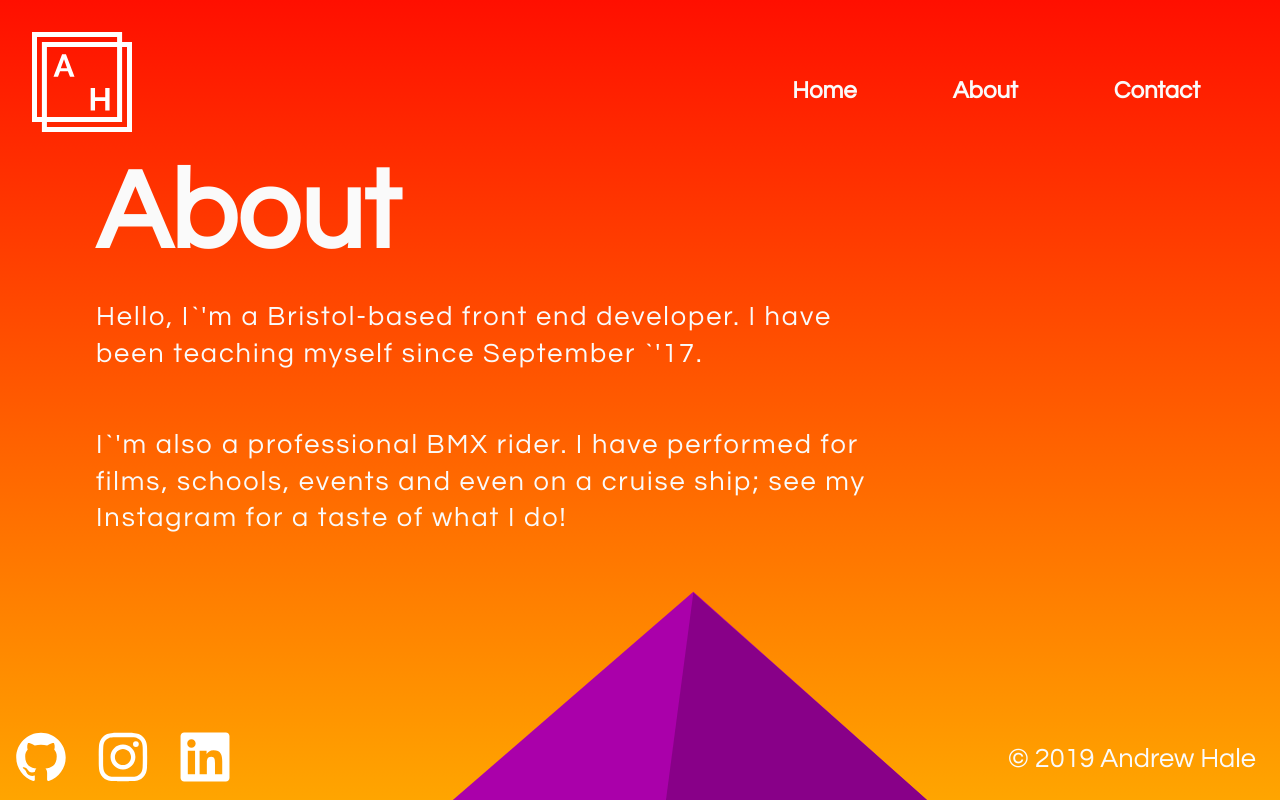
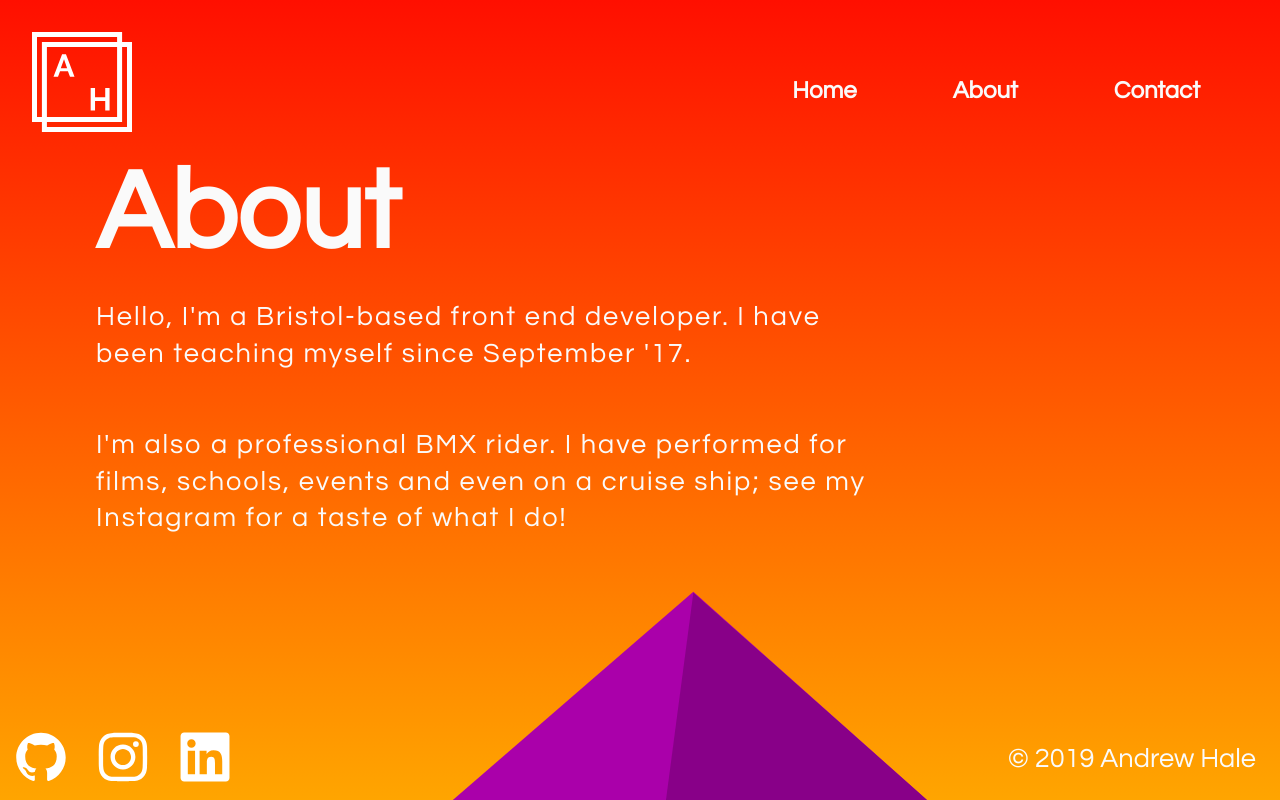
Before and after one commit to andrewghale/website, a React (Create React App) app: page /about in a window 1280 px wide. Built offline with nearby package versions, Linux system fonts and the light colour scheme; the HTML template or start-up script is replaced by a standard one.

Commit message:
removed backticks in about text

```diff
--- a/src/pages/about.js
+++ b/src/pages/about.js
@@ -13,10 +13,10 @@ const About = ({ match }) => {
                   <h1 className="page-title">About</h1>
                   <div className="page-text">
                       <p className="text">
-                            Hello, I`&apos;m a Bristol-based front end developer. I have been teaching myself since September `&apos;17.
+                            Hello, I'm a Bristol-based front end developer. I have been teaching myself since September '17.
                       </p>
                       <p className="text">
-                            I`&apos;m also a professional BMX rider. I have performed for films, schools, events and even on a cruise ship;
+                            I'm also a professional BMX rider. I have performed for films, schools, events and even on a cruise ship;
                             see my Instagram for a taste of what I do!
                       </p>
                   </div>
```
